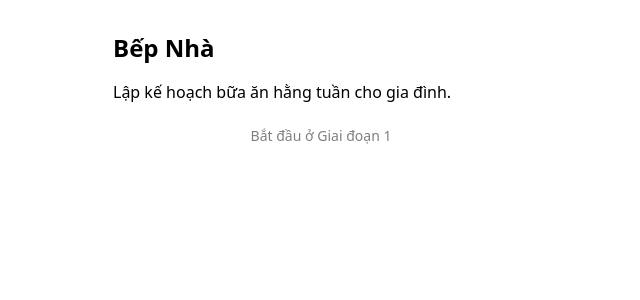
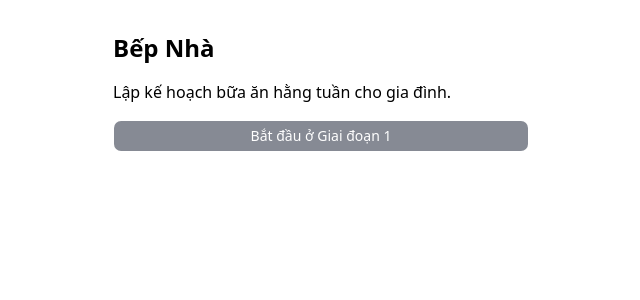
Before and after one commit to giang0110/Bepnha, a React (Vite) app: page / in a window 1280 px wide. Shown: the top 300 px of the page, without its empty margins (319-959 px from the left). Built offline with nearby package versions, Linux system fonts and the light colour scheme.

Commit message:
fix: use concrete Tailwind button colors

```diff
--- a/src/app/components/ui/button.tsx
+++ b/src/app/components/ui/button.tsx
@@ -1,36 +1,35 @@
-import { Button as ButtonPrimitive } from "@base-ui/react/button"
-import { cva, type VariantProps } from "class-variance-authority"
+import { Button as ButtonPrimitive } from '@base-ui/react/button'
+import { cva, type VariantProps } from 'class-variance-authority'
 
-import { cn } from "@/app/lib/utils"
+import { cn } from '@/app/lib/utils'
 
 const buttonVariants = cva(
-  "group/button inline-flex shrink-0 items-center justify-center rounded-lg border border-transparent bg-clip-padding text-sm font-medium whitespace-nowrap transition-all outline-none select-none focus-visible:border-ring focus-visible:ring-3 focus-visible:ring-ring/50 active:not-aria-[haspopup]:translate-y-px disabled:pointer-events-none disabled:opacity-50 aria-invalid:border-destructive aria-invalid:ring-3 aria-invalid:ring-destructive/20 dark:aria-invalid:border-destructive/50 dark:aria-invalid:ring-destructive/40 [&_svg]:pointer-events-none [&_svg]:shrink-0 [&_svg:not([class*='size-'])]:size-4",
+  'group/button inline-flex shrink-0 items-center justify-center rounded-lg border border-transparent bg-clip-padding text-sm font-medium whitespace-nowrap transition-all outline-none select-none focus-visible:border-slate-900 focus-visible:ring-3 focus-visible:ring-slate-900/50 active:not-aria-[haspopup]:translate-y-px disabled:pointer-events-none disabled:opacity-50 aria-invalid:border-red-600 aria-invalid:ring-3 aria-invalid:ring-red-600/20 [&_svg]:pointer-events-none [&_svg]:shrink-0 [&_svg:not([class*="size-"])]:size-4',
   {
     variants: {
       variant: {
-        default: "bg-primary text-primary-foreground hover:bg-primary/80",
+        default: 'bg-slate-900 text-white hover:bg-slate-800',
         outline:
-          "border-border bg-background hover:bg-muted hover:text-foreground aria-expanded:bg-muted aria-expanded:text-foreground dark:border-input dark:bg-input/30 dark:hover:bg-input/50",
+          'border-slate-300 bg-white hover:bg-slate-100 hover:text-slate-950 aria-expanded:bg-slate-100 aria-expanded:text-slate-950',
         secondary:
-          "bg-secondary text-secondary-foreground hover:bg-[color-mix(in_oklch,var(--secondary),var(--foreground)_5%)] aria-expanded:bg-secondary aria-expanded:text-secondary-foreground",
+          'bg-slate-100 text-slate-900 hover:bg-slate-200 aria-expanded:bg-slate-200 aria-expanded:text-slate-950',
         ghost:
-          "hover:bg-muted hover:text-foreground aria-expanded:bg-muted aria-expanded:text-foreground dark:hover:bg-muted/50",
+          'hover:bg-slate-100 hover:text-slate-950 aria-expanded:bg-slate-100 aria-expanded:text-slate-950',
         destructive:
-          "bg-destructive/10 text-destructive hover:bg-destructive/20 focus-visible:border-destructive/40 focus-visible:ring-destructive/20 dark:bg-destructive/20 dark:hover:bg-destructive/30 dark:focus-visible:ring-destructive/40",
-        link: "text-primary underline-offset-4 hover:underline",
+          'bg-red-50 text-red-700 hover:bg-red-100 focus-visible:border-red-600 focus-visible:ring-red-600/20',
+        link: 'text-slate-900 underline-offset-4 hover:underline',
       },
       size: {
         default:
-          "h-8 gap-1.5 px-2.5 has-data-[icon=inline-end]:pr-2 has-data-[icon=inline-start]:pl-2",
-        xs: "h-6 gap-1 rounded-[min(var(--radius-md),10px)] px-2 text-xs in-data-[slot=button-group]:rounded-lg has-data-[icon=inline-end]:pr-1.5 has-data-[icon=inline-start]:pl-1.5 [&_svg:not([class*='size-'])]:size-3",
-        sm: "h-7 gap-1 rounded-[min(var(--radius-md),12px)] px-2.5 text-[0.8rem] in-data-[slot=button-group]:rounded-lg has-data-[icon=inline-end]:pr-1.5 has-data-[icon=inline-start]:pl-1.5 [&_svg:not([class*='size-'])]:size-3.5",
-        lg: "h-9 gap-1.5 px-2.5 has-data-[icon=inline-end]:pr-2 has-data-[icon=inline-start]:pl-2",
-        icon: "size-8",
-        "icon-xs":
-          "size-6 rounded-[min(var(--radius-md),10px)] in-data-[slot=button-group]:rounded-lg [&_svg:not([class*='size-'])]:size-3",
-        "icon-sm":
-          "size-7 rounded-[min(var(--radius-md),12px)] in-data-[slot=button-group]:rounded-lg",
-        "icon-lg": "size-9",
+          'h-8 gap-1.5 px-2.5 has-data-[icon=inline-end]:pr-2 has-data-[icon=inline-start]:pl-2',
+        xs: 'h-6 gap-1 rounded-md px-2 text-xs in-data-[slot=button-group]:rounded-lg has-data-[icon=inline-end]:pr-1.5 has-data-[icon=inline-start]:pl-1.5 [&_svg:not([class*="size-"])]:size-3',
+        sm: 'h-7 gap-1 rounded-md px-2.5 text-[0.8rem] in-data-[slot=button-group]:rounded-lg has-data-[icon=inline-end]:pr-1.5 has-data-[icon=inline-start]:pl-1.5 [&_svg:not([class*="size-"])]:size-3.5',
+        lg: 'h-9 gap-1.5 px-2.5 has-data-[icon=inline-end]:pr-2 has-data-[icon=inline-start]:pl-2',
+        icon: 'size-8',
+        'icon-xs':
+          'size-6 rounded-md in-data-[slot=button-group]:rounded-lg [&_svg:not([class*="size-"])]:size-3',
+        'icon-sm': 'size-7 rounded-md in-data-[slot=button-group]:rounded-lg',
+        'icon-lg': 'size-9',
       },
     },
     defaultVariants: {
```
Also changed, not shown: components.json, 1 other file (tests, documents, lock files or other folders).
